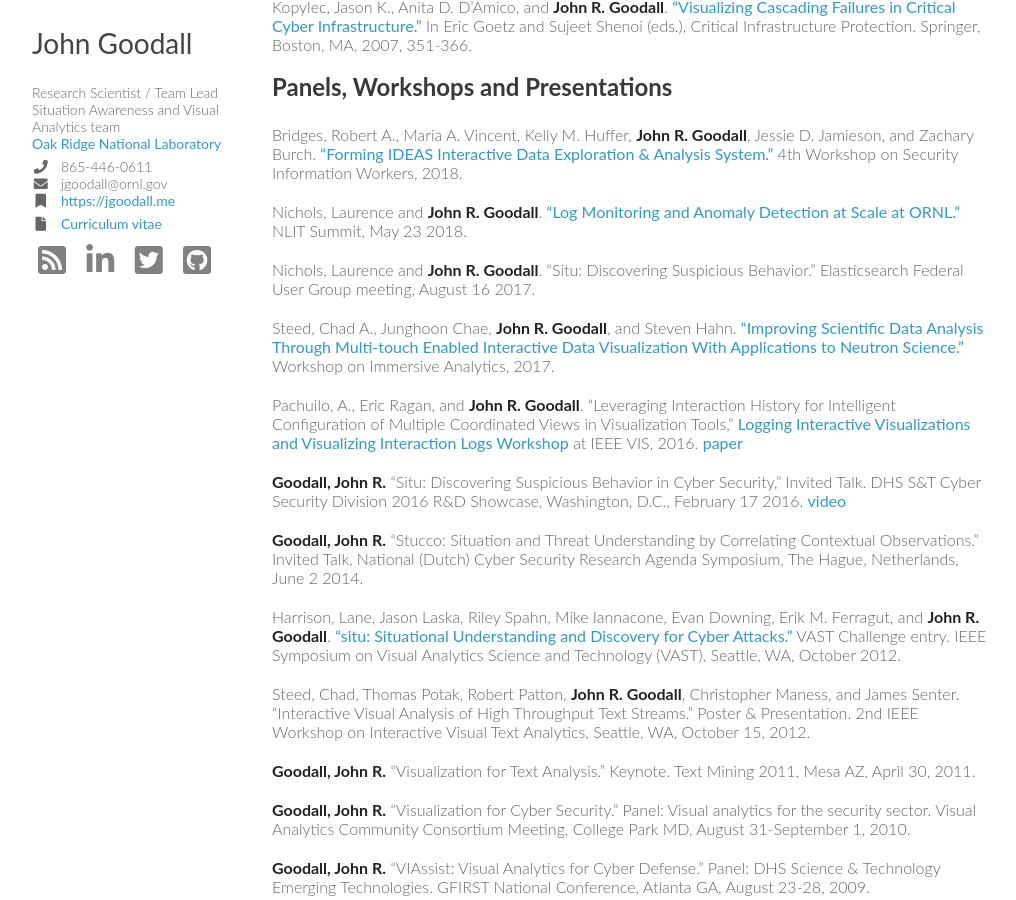
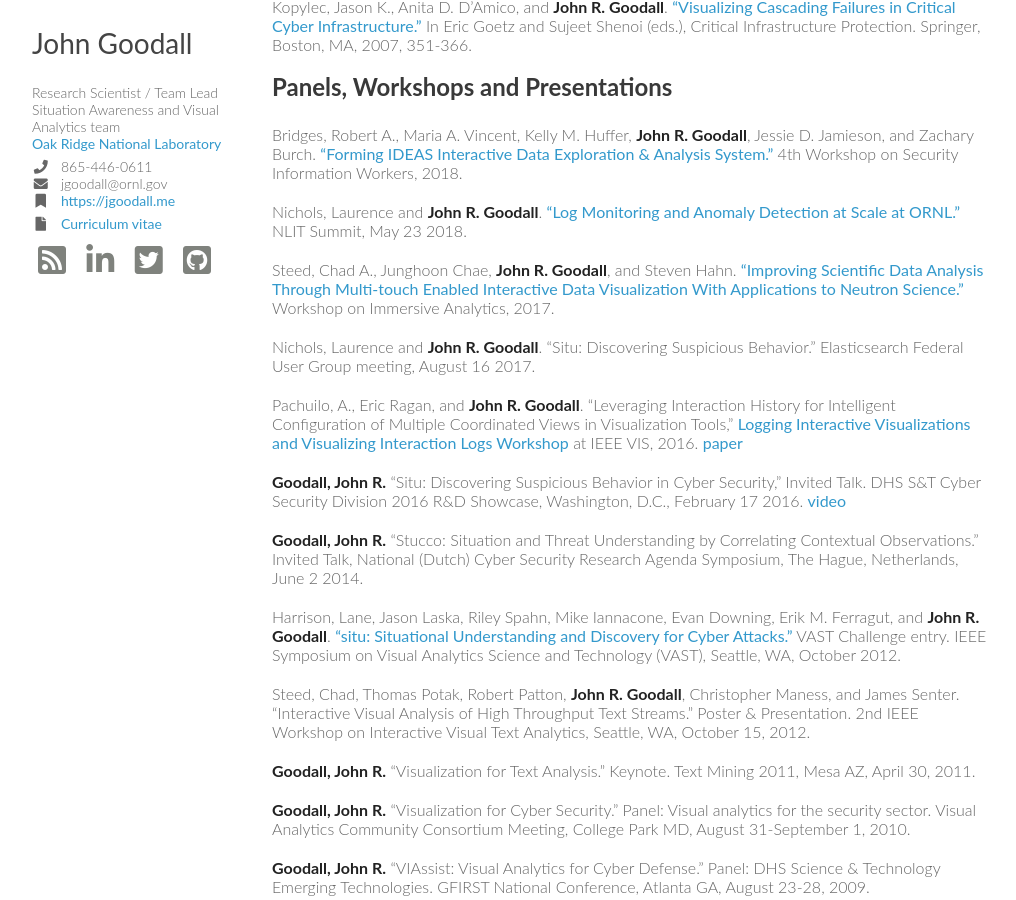
Before and after one commit to jgoodall/jgoodall.github.io, a Jekyll site: the page built from papers/index.md, in a window 1280 px wide and 900 px high, scrolled down 3016 px. Shown: the whole window, without its empty margins (128-1144 px from the left). Built offline with Jekyll 4.4.1, drawn with Linux system fonts in a browser that asks for light colours; nearby versions of some CDN libraries.

Commit message:
changed presentation order

```diff
--- a/papers/index.md
+++ b/papers/index.md
@@ -95,9 +95,9 @@
 
 Nichols, Laurence and **John R. Goodall**. ["Log Monitoring and Anomaly Detection at Scale at ORNL."](https://www.fbcinc.com/e/nlit/presentations/Nichols-Log_monitoring_and_anomaly_detection_at_sc.pdf) NLIT Summit, May 23 2018.
 
+Steed, Chad A., Junghoon Chae, **John R. Goodall**, and Steven Hahn. ["Improving Scientific Data Analysis Through Multi-touch Enabled Interactive Data Visualization With Applications to Neutron Science."](https://groups.inf.ed.ac.uk/vishub/immersiveanalytics/papers/IA_2772-paper.pdf) Workshop on Immersive Analytics, 2017.
+
 Nichols, Laurence and **John R. Goodall**. "Situ: Discovering Suspicious Behavior." Elasticsearch Federal User Group meeting, August 16 2017.
-
-Steed, Chad A., Junghoon Chae, **John R. Goodall**, and Steven Hahn. ["Improving Scientific Data Analysis Through Multi-touch Enabled Interactive Data Visualization With Applications to Neutron Science."](https://groups.inf.ed.ac.uk/vishub/immersiveanalytics/papers/IA_2772-paper.pdf) Workshop on Immersive Analytics, 2017.
 
 Pachuilo, A., Eric Ragan, and **John R. Goodall**. "Leveraging Interaction History for Intelligent Configuration of Multiple Coordinated Views in Visualization Tools," [Logging Interactive Visualizations and Visualizing Interaction Logs Workshop](https://livvil.github.io/workshop/) at IEEE VIS, 2016. [paper](https://livvil.github.io/workshop/papers/paper03-pachuilo.pdf)
 
```
